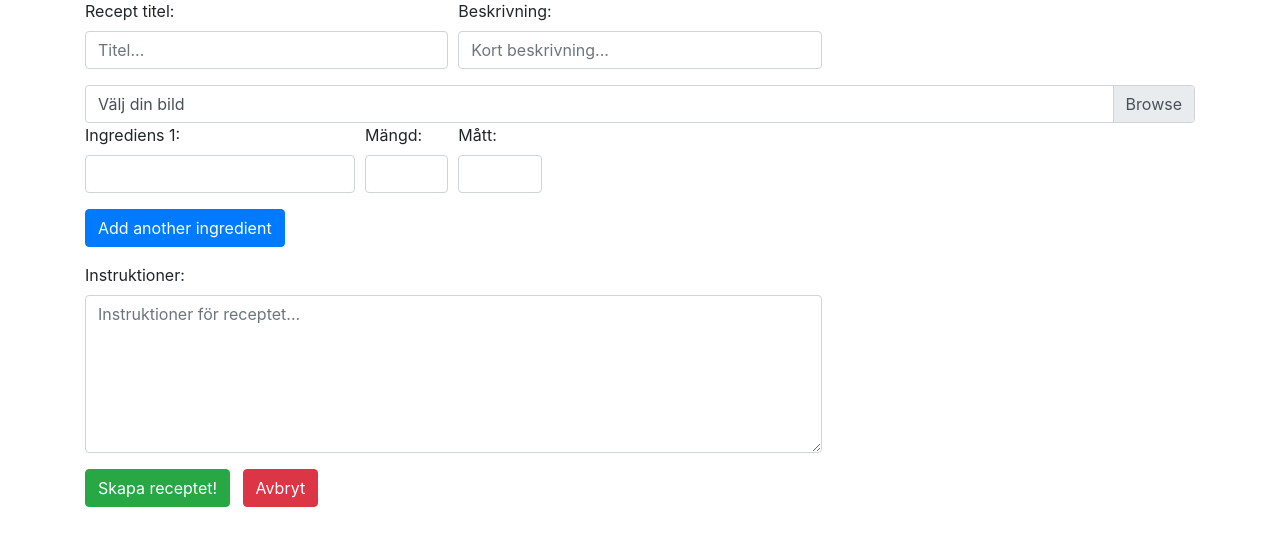
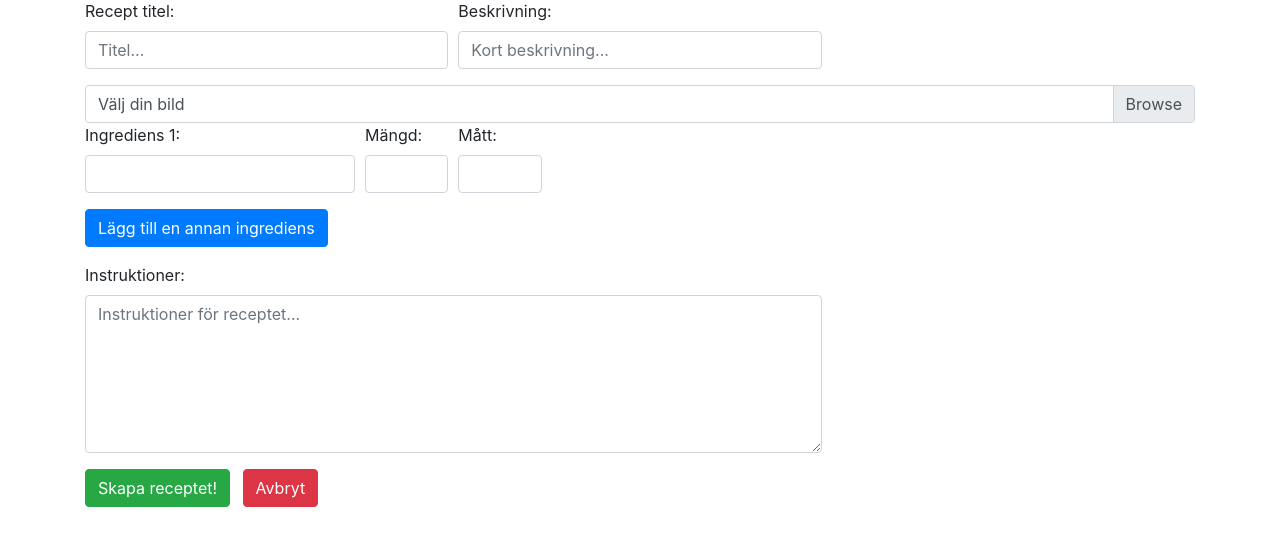
Before and after one commit to EmilAndersson1/Food4Thought, a Flask app: page /new_recipe/ in a window 1280 px wide. Shown: the part 137-683 px from the top of the page. Run offline with Flask 2, Linux system fonts and the light colour scheme; some libraries are stand-ins or nearby versions.

Commit message:
Update new_recipe.html

```diff
--- a/food4thought_app/templates/new_recipe.html
+++ b/food4thought_app/templates/new_recipe.html
@@ -43,7 +43,7 @@
                         </div>
                     </div>
                 </div>
-                <button id="add_ingredient" class="btn btn-primary mt-3 mb-3">Add another ingredient</button>
+                <button id="add_ingredient" class="btn btn-primary mt-3 mb-3">Lägg till en annan ingrediens</button>
                 <div class="form-row">
                     <div class="col-md-8 mb-3">
                         <label for="instructions">Instruktioner:</label>
```
